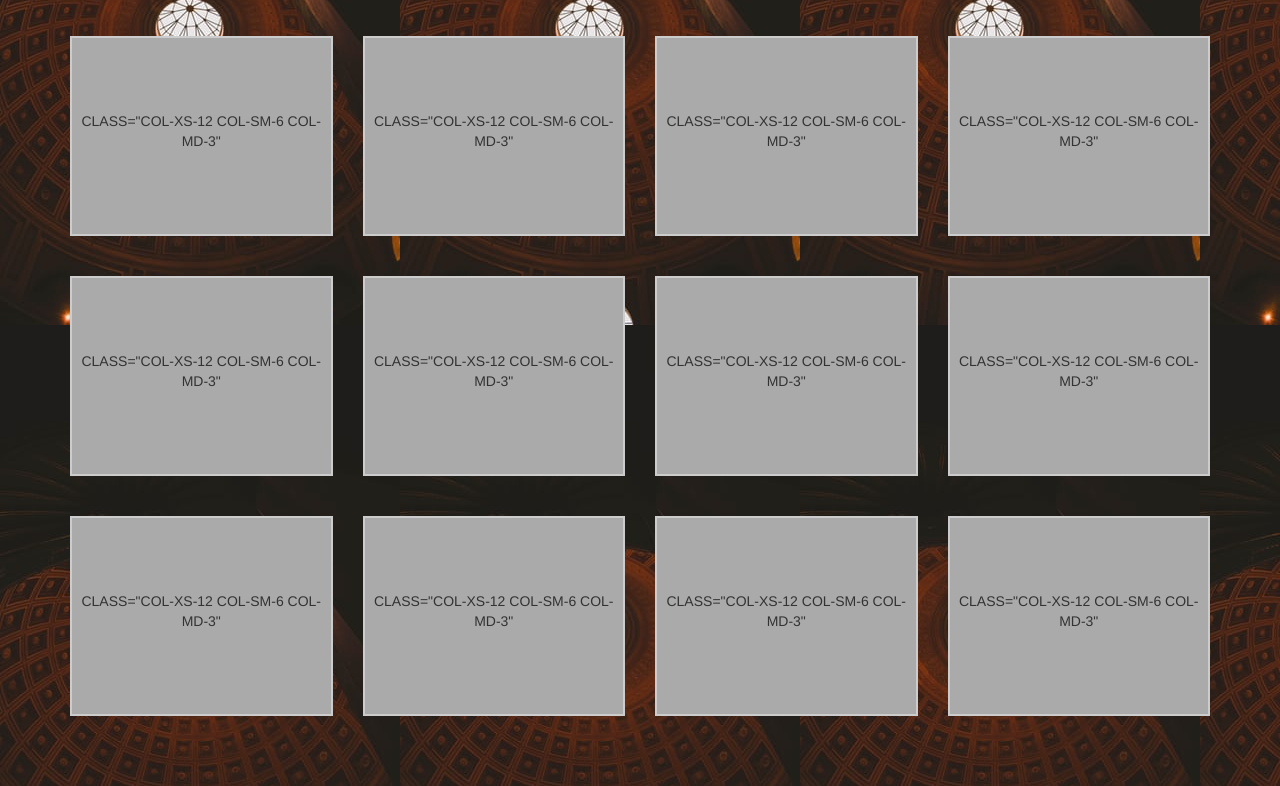
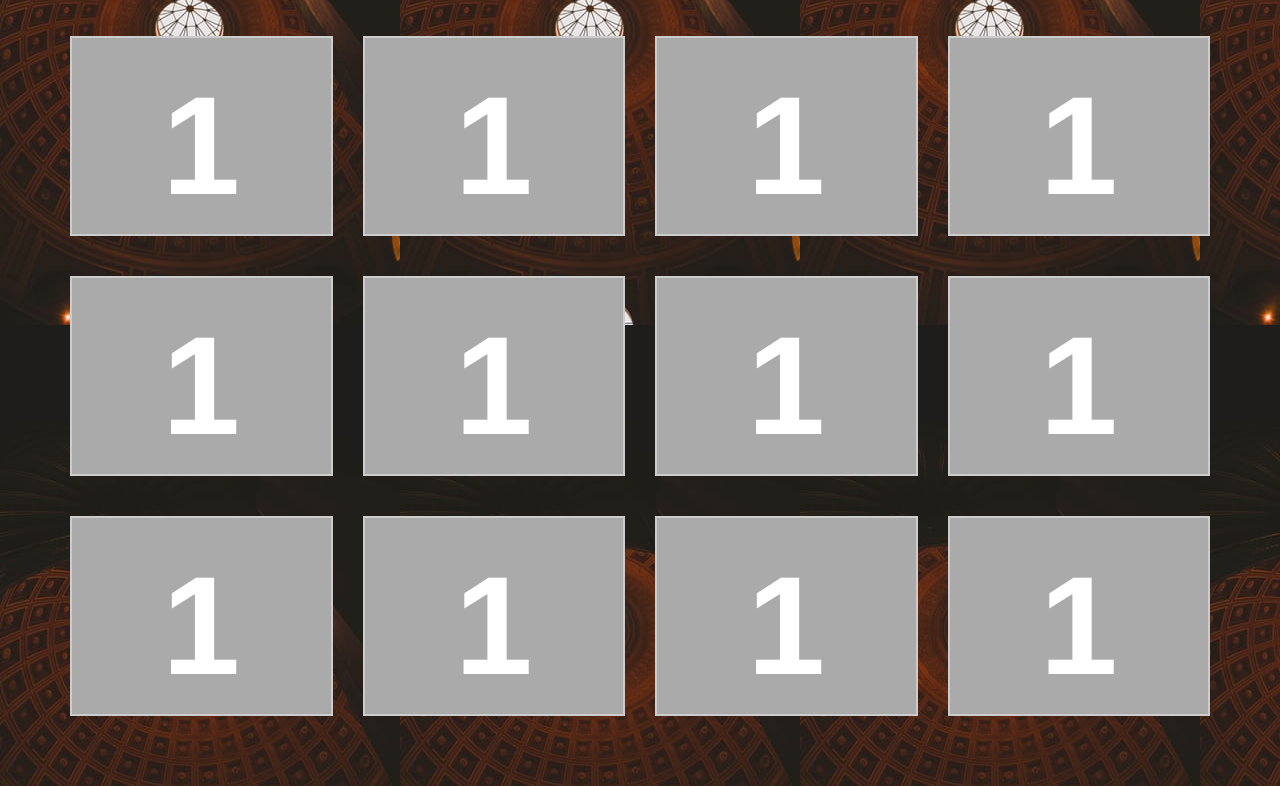
Before and after one commit to lmkwanaz/memory-game, a plain HTML site: page User/game.html in a window 1280 px wide. Shown: the part 274-1060 px from the top of the page. Drawn offline with nearby package versions, Linux system fonts and the light colour scheme.

Commit message:
submition

```diff
--- a/Script/script.js
+++ b/Script/script.js
@@ -1,3 +1,3 @@
 function flip() {
-  $('.card').toggleClass('flipped');
+  $('.me').toggleClass('flipped');
 }
--- a/User/game.html
+++ b/User/game.html
@@ -17,7 +17,7 @@
 
                         <div class="col-xs-12 col-sm-6 col-md-3">
                                 <div class="box">
-                                    <div class="card" onclick="flip()">
+                                    <div class="card me" onclick="flip()">
                                         <div class="front">k1</div>
                                         <div class="back">2h</div>
                                     </div>
@@ -47,8 +47,12 @@
 
                   <div class="col-xs-12 col-sm-6 col-md-3">
                     <div class="box">
-                      <p>class="col-xs-12 col-sm-6 col-md-3"</p>
-                    </div>
+                      <div class="card" onclick="flip()">
+                          <div class="front">1</div>
+                          <div class="back">2</div>
+                      </div>
+
+                  </div>
                   </div>
 
                 </div>
@@ -58,26 +62,36 @@
 
                         <div class="col-xs-12 col-sm-6 col-md-3">
                           <div class="box">
-                            <p>class="col-xs-12 col-sm-6 col-md-3"</p>
-                          </div>
+                            <div class="card" onclick="flip()">
+                                <div class="front">1</div>
+                                <div class="back">2</div>
+                            </div>
+
+                        </div>
                         </div>
 
                         <div class="col-xs-12 col-sm-6 col-md-3">
                           <div class="box">
-                            <p>class="col-xs-12 col-sm-6 col-md-3"</p>
-                          </div>
+                            <div class="card" onclick="flip()">
+                              <div class="front">1</div>
+                              <div class="back">2</div>
+                          </div>                          </div>
                         </div>
 
                         <div class="col-xs-12 col-sm-6 col-md-3">
                           <div class="box">
-                            <p>class="col-xs-12 col-sm-6 col-md-3"</p>
-                          </div>
+                            <div class="card" onclick="flip()">
+                              <div class="front">1</div>
+                              <div class="back">2</div>
+                          </div>                          </div>
                         </div>
 
                         <div class="col-xs-12 col-sm-6 col-md-3">
                           <div class="box">
-                            <p>class="col-xs-12 col-sm-6 col-md-3"</p>
-                          </div>
+                            <div class="card" onclick="flip()">
+                              <div class="front">1</div>
+                              <div class="back">2</div>
+                          </div>                          </div>
                         </div>
 
                       </div>
@@ -87,26 +101,34 @@
 
                         <div class="col-xs-12 col-sm-6 col-md-3">
                           <div class="box">
-                            <p>class="col-xs-12 col-sm-6 col-md-3"</p>
-                          </div>
+                            <div class="card" onclick="flip()">
+                              <div class="front">1</div>
+                              <div class="back">2</div>
+                          </div>                          </div>
                         </div>
 
                         <div class="col-xs-12 col-sm-6 col-md-3">
                           <div class="box">
-                            <p>class="col-xs-12 col-sm-6 col-md-3"</p>
-                          </div>
+                            <div class="card" onclick="flip()">
+                              <div class="front">1</div>
+                              <div class="back">2</div>
+                          </div>                          </div>
                         </div>
 
                         <div class="col-xs-12 col-sm-6 col-md-3">
                           <div class="box">
-                            <p>class="col-xs-12 col-sm-6 col-md-3"</p>
-                          </div>
+                            <div class="card" onclick="flip()">
+                              <div class="front">1</div>
+                              <div class="back">2</div>
+                          </div>                          </div>
                         </div>
 
                         <div class="col-xs-12 col-sm-6 col-md-3">
                           <div class="box">
-                            <p>class="col-xs-12 col-sm-6 col-md-3"</p>
-                          </div>
+                            <div class="card" onclick="flip()">
+                              <div class="front">1</div>
+                              <div class="back">2</div>
+                          </div>                          </div>
                         </div>
 
                       </div>
@@ -116,26 +138,34 @@
 
                         <div class="col-xs-12 col-sm-6 col-md-3">
                           <div class="box">
-                            <p>class="col-xs-12 col-sm-6 col-md-3"</p>
-                          </div>
+                            <div class="card" onclick="flip()">
+                              <div class="front">1</div>
+                              <div class="back">2</div>
+                          </div>                          </div>
                         </div>
 
                         <div class="col-xs-12 col-sm-6 col-md-3">
                           <div class="box">
-                            <p>class="col-xs-12 col-sm-6 col-md-3"</p>
-                          </div>
+                            <div class="card" onclick="flip()">
+                              <div class="front">1</div>
+                              <div class="back">2</div>
+                          </div>                          </div>
                         </div>
 
                         <div class="col-xs-12 col-sm-6 col-md-3">
                           <div class="box">
-                            <p>class="col-xs-12 col-sm-6 col-md-3"</p>
-                          </div>
+                            <div class="card" onclick="flip()">
+                              <div class="front">1</div>
+                              <div class="back">2</div>
+                          </div>                          </div>
                         </div>
 
                         <div class="col-xs-12 col-sm-6 col-md-3">
                           <div class="box">
-                            <p>class="col-xs-12 col-sm-6 col-md-3"</p>
-                          </div>
+                            <div class="card" onclick="flip()">
+                              <div class="front">1</div>
+                              <div class="back">2</div>
+                          </div>                          </div>
                         </div>
 
                       </div>
```
Also changed, not shown: 1 other file.
